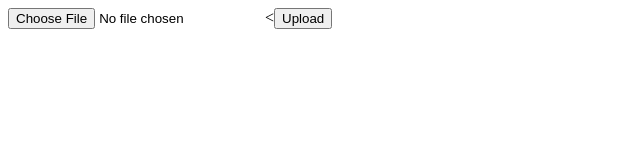
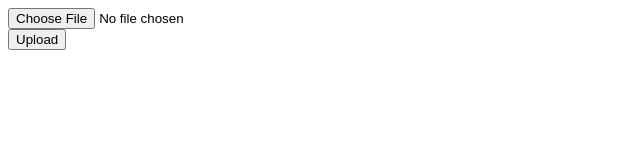
Before and after one commit to webcrunch/contentLibrary, a website: page public/index.html in a window 1280 px wide. Shown: the whole page, without its empty margins (0-640 px from the left). Drawn offline with Linux system fonts and the light colour scheme.

Commit message:
changing index and server files

```diff
--- a/public/index.html
+++ b/public/index.html
@@ -8,8 +8,8 @@
 </head>
 <body>
 	<form action="/fileLoad" method="post", enctype="multipart/form-data">
-		<input type="file" name="displayImage">
-		<<button type="submit">Upload</button>
+		<input type="file" name="displayImage"><br />
+		<button type="submit">Upload</button>
 	</form>
 
 </body>
--- a/server.js
+++ b/server.js
@@ -1,5 +1,6 @@
 var express = require('express'),
 app = express(),
+multer = require('multer'),
 boddyparser = require('body-parser');
 
 app.use(boddyparser.urlencoded({extended: true}));
@@ -8,7 +9,9 @@ var showAll = function(req,res){
 
 }
 var uploadFile = function(req,res){
-	console.log( req.body.files);
+
+	console.log(req.displayImage);
+	res.json({status: "OK"});
 }
 
 // skapar en routes för post request och ska se vad som kommer tillbaka till servern
```
Also changed, not shown: package.json (+4 -3 lines), README.md.
